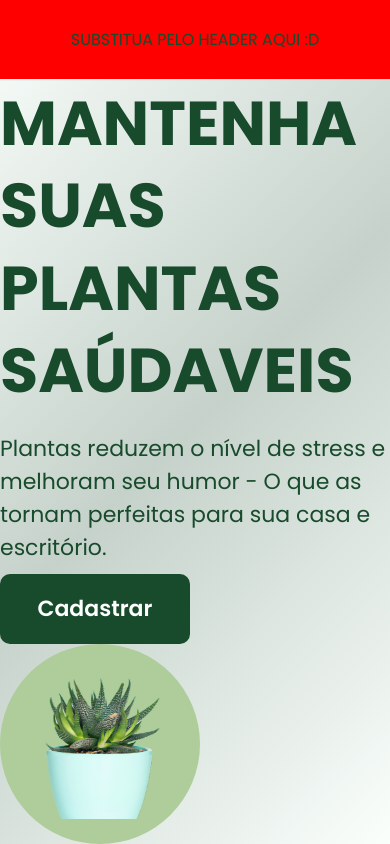
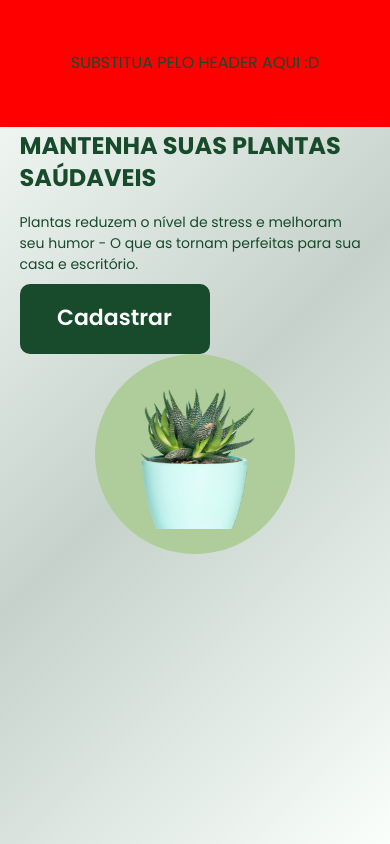
Before and after one commit to brenobcos/HELP-My-Plants, a React (Create React App) app: page / in a window 390 px wide. Built offline with nearby package versions, Linux system fonts and the light colour scheme.

Commit message:
feat: landingpage is responsive

```diff
--- a/src/pages/landingPage/index.tsx
+++ b/src/pages/landingPage/index.tsx
@@ -15,16 +15,21 @@ function LandingPage() {
         mt="1%"
         ml={["0", "0", "0", "8%"]}
         flexDirection={["column", "column", "column", "row"]}
+        alignItems="center"
       >
         <Flex
           mr={["0", "0", "0", "2.5%"]}
           flexDirection="column"
-          w={["100%", "100%", "100%", "40%"]}
+          w={["90%", "90%", "90%", "40%"]}
         >
-          <Heading marginBottom="5%" fontSize="62px" fontWeight="bold">
+          <Heading
+            marginBottom="5%"
+            fontSize={["2xl", "4xl", "5xl", "6xl"]}
+            fontWeight="bold"
+          >
             MANTENHA SUAS PLANTAS SAÚDAVEIS
           </Heading>
-          <Text fontSize="22px">
+          <Text fontSize={["sm", "md", "lg", "2xl"]}>
             Plantas reduzem o nível de stress e melhoram seu humor - O que as
             tornam perfeitas para sua casa e escritório.
           </Text>
```
